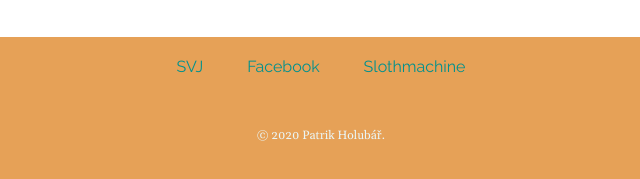
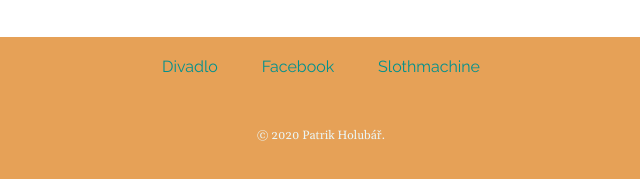
Before and after one commit to patres25/cv, a plain HTML site: page index.html in a window 1280 px wide. Shown: the part 2362-2541 px from the top of the page, 319-959 px from the left. Drawn offline with nearby package versions, Linux system fonts and the light colour scheme.

Commit message:
Add files via upload

```diff
--- a/index.html
+++ b/index.html
@@ -49,7 +49,7 @@
 
 
   <div class="bottom-container">
-    <a class="footer-link" href="http://vosto5.cz/repertoar/spolecenstvo-vlastniku/">SVJ</a>
+    <a class="footer-link" href="http://vosto5.cz/repertoar/spolecenstvo-vlastniku/">Divadlo</a>
     <a class="footer-link" href="https://www.facebook.com/patrikholubarofficial/">Facebook</a>
     <a class="footer-link" href="https://www.slothmachine.cz/">Slothmachine</a>
     <p class="copyright">© 2020 Patrik Holubář.</p>
```
